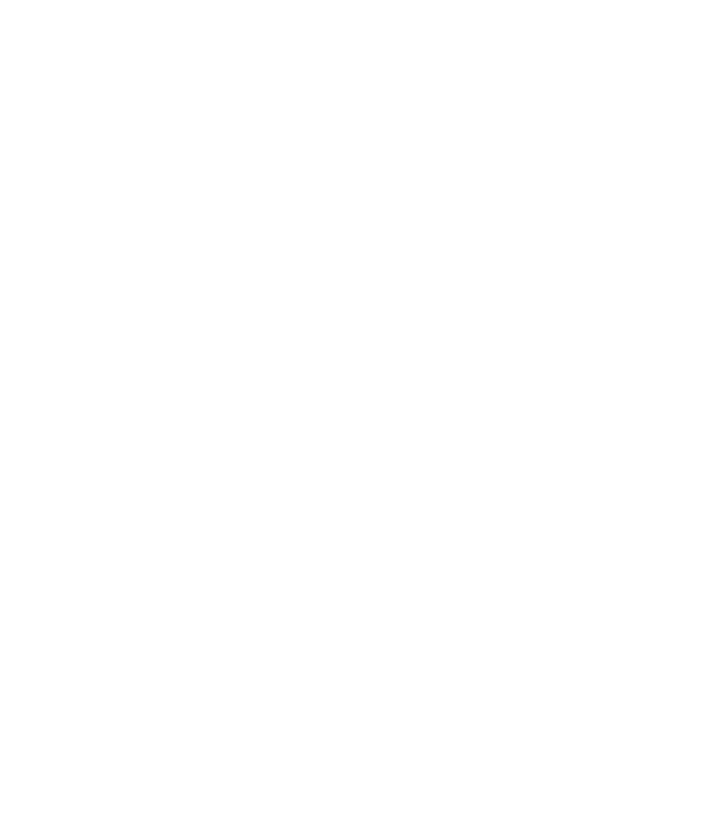
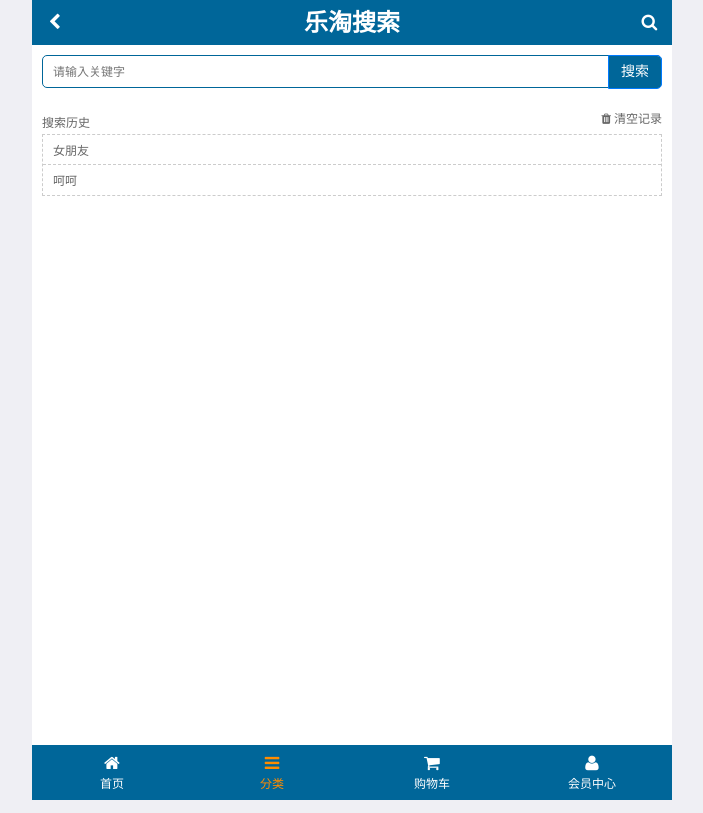
Before and after one commit to gotheworld/letaoshopping, a website: page public/front/search.html in a window 1280 px wide. Shown: the whole page, without its empty margins (288-991 px from the left). Drawn offline with Linux system fonts and the light colour scheme.

Commit message:
搜索部分完成

```diff
--- a/public/front/css/search.css
+++ b/public/front/css/search.css
@@ -0,0 +1,45 @@
+.lt_search{
+  padding: 10px;
+  position: relative;
+}
+.lt_search input{
+  padding: 10px;
+  height: 33px;
+  border-radius: 5px;
+  border-color: #069;
+  font-size:12px;
+}
+.lt_search button{
+  position: absolute;
+  right:10px;
+  top:10px;
+  border-radius: 0 5px 5px 0;
+  background-color: #006699;
+}
+.lt_history{
+  width: 100%;
+  height: 100%;
+  position: relative;
+  padding: 0 10px;
+}
+.lt_history .search_header{
+  padding:0 10px;
+}
+
+.lt_history ul{
+  margin:0 10px;
+  border:1px dashed #ccc;
+}
+.lt_history li{
+  padding-left:10px;
+  height: 30px;
+  line-height:30px;
+  border-bottom:1px dashed #ccc;
+}
+.lt_history li:last-child{
+  border-bottom:none;
+}
+.lt_history a{
+  color: #666666;
+  font-size:12px;
+}
--- a/public/front/js/search.js
+++ b/public/front/js/search.js
@@ -0,0 +1,5 @@
+var scroll =  mui('.mui-scroll-wrapper').scroll({
+  deceleration: 0.0005 ,
+  indicators:false
+//flick 减速系数，系数越大，滚动速度越慢，滚动距离越小，默认值0.0006
+});
--- a/public/front/search.html
+++ b/public/front/search.html
@@ -2,9 +2,73 @@
 <html lang="en">
 <head>
   <meta charset="UTF-8">
-  <title>Title</title>
+  <meta name="viewport"
+        content="width=device-width, user-scalable=no, initial-scale=1.0, maximum-scale=1.0, minimum-scale=1.0">
+  <title>乐淘搜索</title>
+  <link rel="stylesheet" href="./lib/mui/css/mui.min.css">
+  <link rel="stylesheet" href="./lib/fa/css/font-awesome.min.css">
+  <link rel="stylesheet" href="./css/common.css">
+  <link rel="stylesheet" href="./css/search.css">
 </head>
 <body>
+<div class="lt_container">
 
+  <!--乐淘首页头部-->
+  <div class="lt_header">
+    <a href="javascript:history.go(-1);" class="icon_home"><span class="fa fa-chevron-left"></span></a>
+    <h3>乐淘搜索</h3>
+    <a href="search.html" class="icon_search"><span class="fa fa-search"></span></a>
+  </div>
+
+
+  <div class="lt_content">
+
+    <div class="lt_search">
+      <input type="text" placeholder="请输入关键字">
+      <button class="mui-btn-blue">搜索</button>
+    </div>
+
+    <div class="lt_history">
+      <div class="mui-scroll-wrapper">
+        <div class="mui-scroll ">
+          <div class="search_header mui-clearfix">
+            <a href="#" class="mui-pull-left">搜索历史</a>
+            <a href="清空记录" class="mui-pull-right fa ">
+              <span class="fa-trash"></span>
+              清空记录
+            </a>
+          </div>
+          <ul>
+            <li><a href="#">女朋友</a></li>
+            <li><a href="#">呵呵</a></li>
+          </ul>
+        </div>
+      </div>
+    </div>
+
+
+  </div>
+
+
+  <!--底部部分-->
+  <div class="lt_footer">
+    <ul class="mui-clearfix">
+      <li><a href="index.html"><span class="fa fa-home"></span>
+        <p>首页</p></a></li>
+      <li class="now"><a href="category.html"><span class="fa fa fa-bars"></span>
+        <p>分类</p></a></li>
+      <li><a href="#"><span class="fa fa fa-shopping-cart"></span>
+        <p>购物车</p></a></li>
+      <li><a href="#"><span class="fa fa fa-user"></span>
+        <p>会员中心</p></a></li>
+    </ul>
+  </div>
+</div>
+
+
+<script src="./lib/zepto/zepto.min.js"></script>
+<script src="./lib/mui/js/mui.min.js"></script>
+<script src="./lib/artTemplate/template-web.js"></script>
+<script src="./js/search.js"></script>
 </body>
 </html>
```
Also changed, not shown: public/front/index.html (+1 -1 lines).
